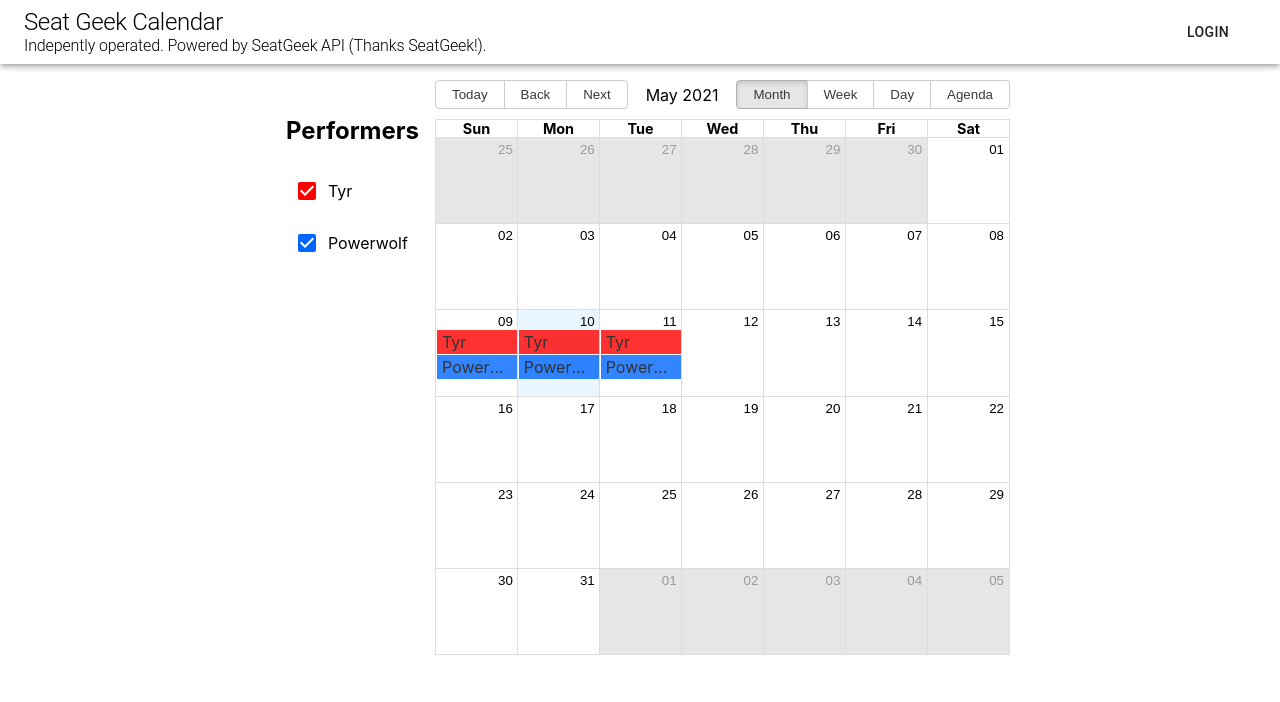
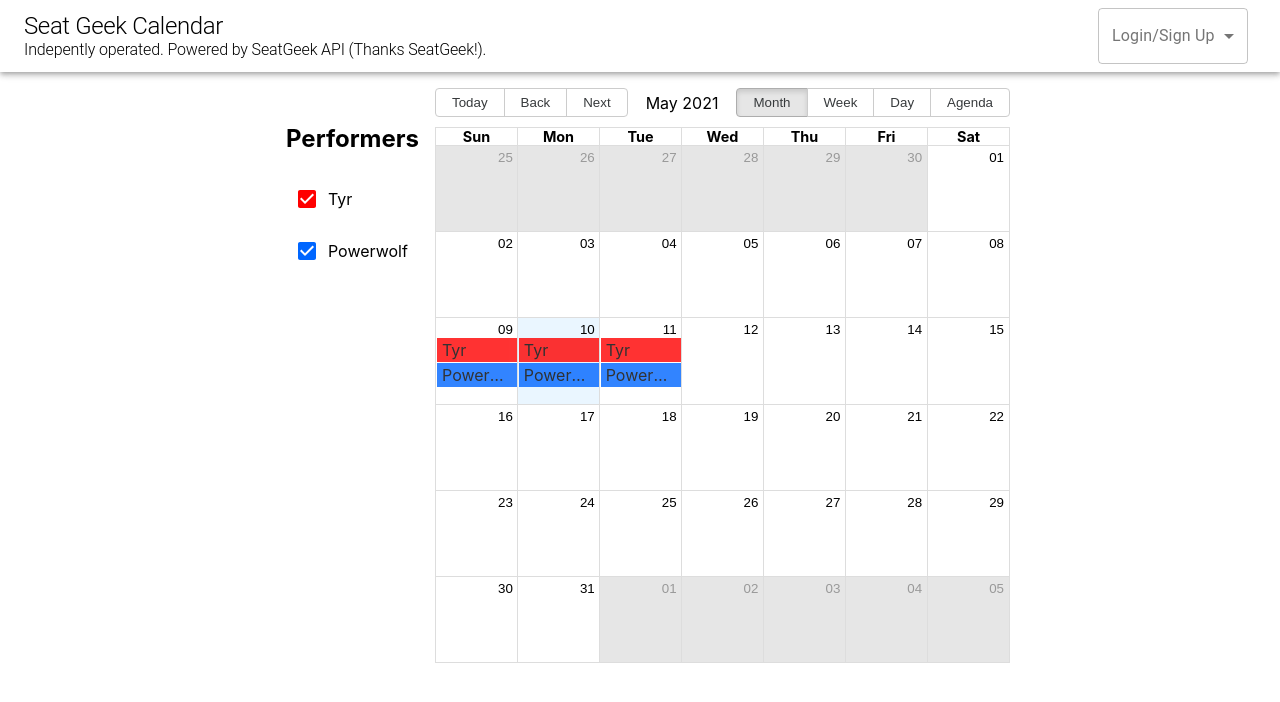
Before and after one commit to SheaMeyers/performer-calendar-app, a React (Create React App) app: page / in a window 1280 px wide. Shown: the top 702 px of the page. Built offline with nearby package versions, Linux system fonts and the light colour scheme.

Commit message:
Add header bar dropdown

```diff
--- a/src/HeaderBar.tsx
+++ b/src/HeaderBar.tsx
@@ -1,9 +1,12 @@
 import React from 'react';
 import { createStyles, makeStyles, Theme } from '@material-ui/core/styles';
 import AppBar from '@material-ui/core/AppBar';
-import Button from '@material-ui/core/Button';
 import Toolbar from '@material-ui/core/Toolbar';
 import Typography from '@material-ui/core/Typography';
+import InputLabel from '@material-ui/core/InputLabel';
+import MenuItem from '@material-ui/core/MenuItem';
+import FormControl from '@material-ui/core/FormControl';
+import Select from '@material-ui/core/Select';
 
 
 const useStyles = makeStyles((theme: Theme) =>
@@ -26,6 +29,10 @@
     headerBarButton: {
       marginRight: theme.spacing(2),
     },
+    formControl: {
+      margin: theme.spacing(1),
+      minWidth: 150,
+    },
   }),
 );
 
@@ -34,6 +41,12 @@
 const HeaderBar = () => {
 
     const classes = useStyles();
+
+    const handleChange = (event: React.ChangeEvent<{ value: unknown }>) => {
+        // Open correct modal
+        console.log(event.target.value);
+    };
+
 
     return (
         <AppBar position="static" className={classes.headerBar}>
@@ -44,7 +57,19 @@
                         Indepently operated. Powered by SeatGeek API (Thanks SeatGeek!).
                     </Typography>
                 </div>
-                <Button className={classes.headerBarButton}>Login</Button>
+                <FormControl variant="outlined" className={classes.formControl}>
+                  <InputLabel id="demo-simple-select-outlined-label">Login/Sign Up</InputLabel>
+                  <Select
+                    labelId="demo-simple-select-outlined-label"
+                    id="demo-simple-select-outlined"
+                    onChange={handleChange}
+                    label="Login/Sign Up"
+                  >
+                    <MenuItem value={"login"}>Login</MenuItem>
+                    <MenuItem value={"forgotPassword"}>Forgot Password</MenuItem>
+                    <MenuItem value={"signUp"}>Sign Up</MenuItem>
+                  </Select>
+                </FormControl>
             </Toolbar>
         </AppBar>
     )
```
